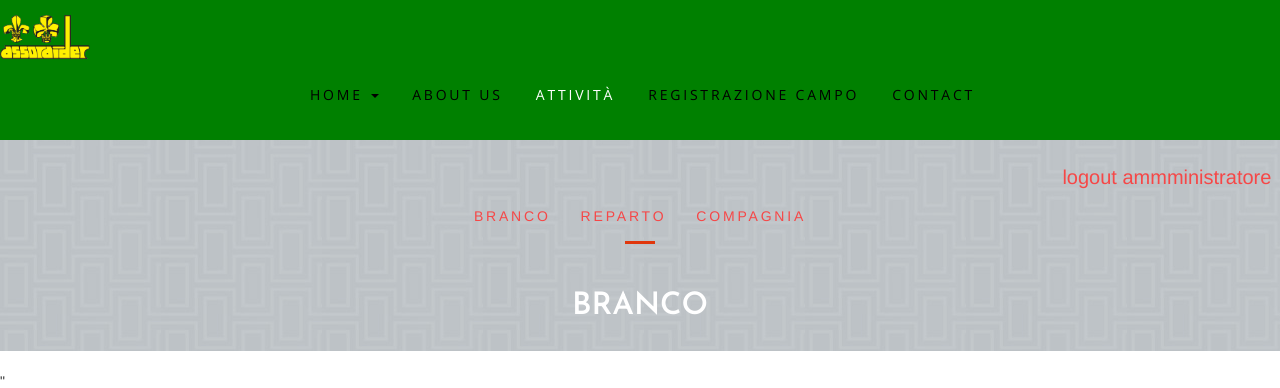
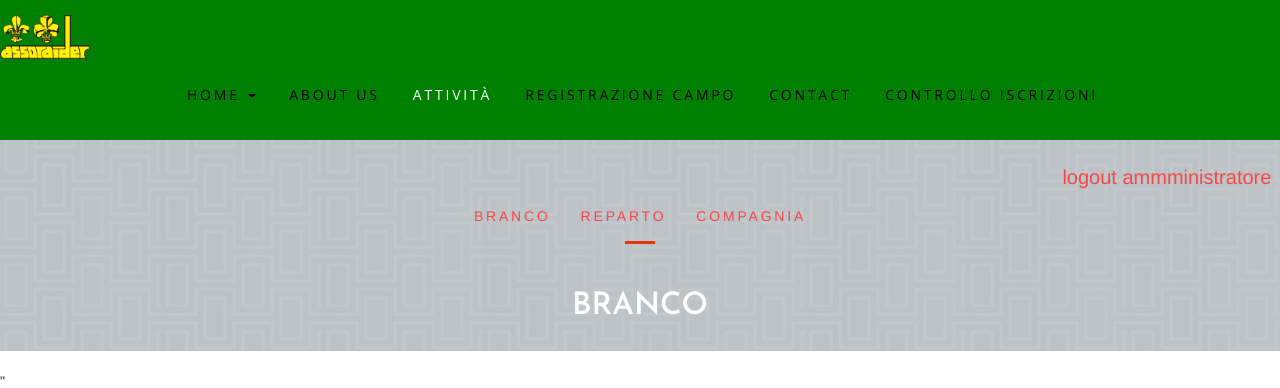
Before and after one commit to Elia02/PROGETTO-MATURITA-, a PHP site: page /Branco.php in a window 1280 px wide. Shown: the top 388 px of the page. Run offline with PHP 8.4, Linux system fonts and the light colour scheme; the visitor is signed in with stand-in values (Sample User, id 1); data that the repository does not hold is empty.

Commit message:
modifica

```diff
--- a/ELABORATO/Branco.php
+++ b/ELABORATO/Branco.php
@@ -65,6 +65,14 @@ include "connessione.php";
                     </li>
                     <li>
                         <a href="contact.php">Contact</a>
+                    </li>
+                    <li>
+                    <?php
+            //controllo se è effeuttuato il login
+            if (isset($_SESSION["id_amministratore"])) {
+                echo " <a href=\"visualizzazioneUtenti.php\"> Controllo iscrizioni</a>";
+            }
+    ?>
                     </li>
                 </ul>
             </div>
```
